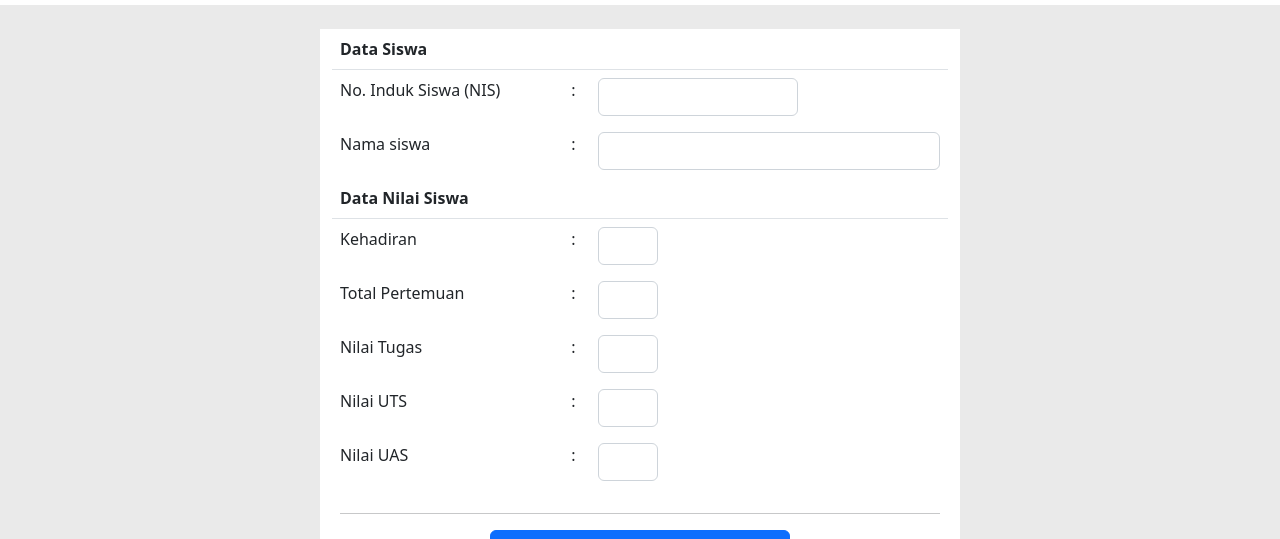
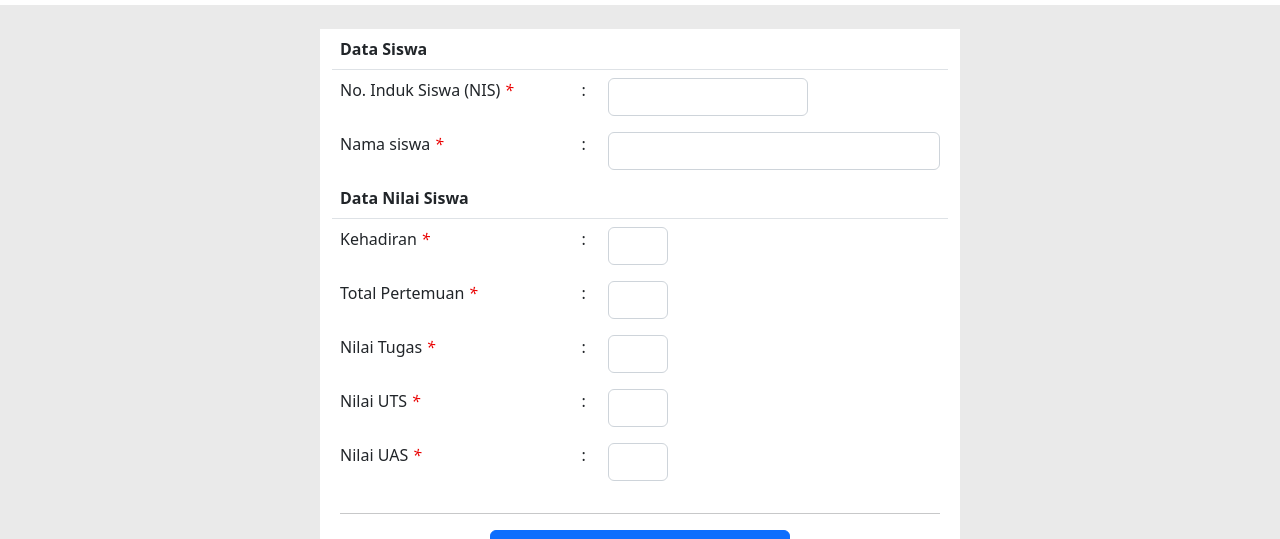
Before and after one commit to Dika-fahrozy/gradesederhana, a plain HTML site: page index.html in a window 1280 px wide. Shown: the part 177-716 px from the top of the page. Drawn offline with nearby package versions, Linux system fonts and the light colour scheme; some packages are replaced by stand-ins of ours; a script that the page names is missing.

Commit message:
penambahan lambang mandatory

```diff
--- a/index.html
+++ b/index.html
@@ -26,6 +26,7 @@
             border: 2px solid #EA0000;
         }
 
+        .mandatory,
         label.error {
             color: #EA0000;
         }
@@ -53,7 +54,7 @@
                                     <th colspan="3"><b>Data Siswa</b></th>
                                 </tr>
                                 <tr>
-                                    <td>No. Induk Siswa (NIS)</td>
+                                    <td>No. Induk Siswa (NIS) <i class="mandatory">*</i></td>
                                     <td>:</td>
                                     <td>
                                         <input type="text" name="nim" id="nim" class="form-control numeric"
@@ -61,7 +62,7 @@
                                     </td>
                                 </tr>
                                 <tr>
-                                    <td>Nama siswa</td>
+                                    <td>Nama siswa <i class="mandatory">*</i></td>
                                     <td>:</td>
                                     <td>
                                         <input type="text" name="nama" id="nama" class="form-control text" required>
@@ -71,7 +72,7 @@
                                     <th colspan="3"><b>Data Nilai Siswa</b></th>
                                 </tr>
                                 <tr>
-                                    <td>Kehadiran</td>
+                                    <td>Kehadiran <i class="mandatory">*</i></td>
                                     <td>:</td>
                                     <td>
                                         <input type="text" name="hadir" id="hadir" class="form-control numeric hadir"
@@ -79,7 +80,7 @@
                                     </td>
                                 </tr>
                                 <tr>
-                                    <td>Total Pertemuan</td>
+                                    <td>Total Pertemuan <i class="mandatory">*</i></td>
                                     <td>:</td>
                                     <td>
                                         <input type="text" name="temu" id="temu" class="form-control numeric hadir"
@@ -87,7 +88,7 @@
                                     </td>
                                 </tr>
                                 <tr>
-                                    <td>Nilai Tugas</td>
+                                    <td>Nilai Tugas <i class="mandatory">*</i></td>
                                     <td>:</td>
                                     <td>
                                         <input type="text" name="tugas" id="tugas" class="form-control numeric nilai"
@@ -95,7 +96,7 @@
                                     </td>
                                 </tr>
                                 <tr>
-                                    <td>Nilai UTS</td>
+                                    <td>Nilai UTS <i class="mandatory">*</i></td>
                                     <td>:</td>
                                     <td>
                                         <input type="text" name="uts" id="uts" class="form-control numeric nilai"
@@ -103,7 +104,7 @@
                                     </td>
                                 </tr>
                                 <tr>
-                                    <td>Nilai UAS</td>
+                                    <td>Nilai UAS <i class="mandatory">*</i></td>
                                     <td>:</td>
                                     <td>
                                         <input type="text" name="uas" id="uas" class="form-control numeric nilai"
```
